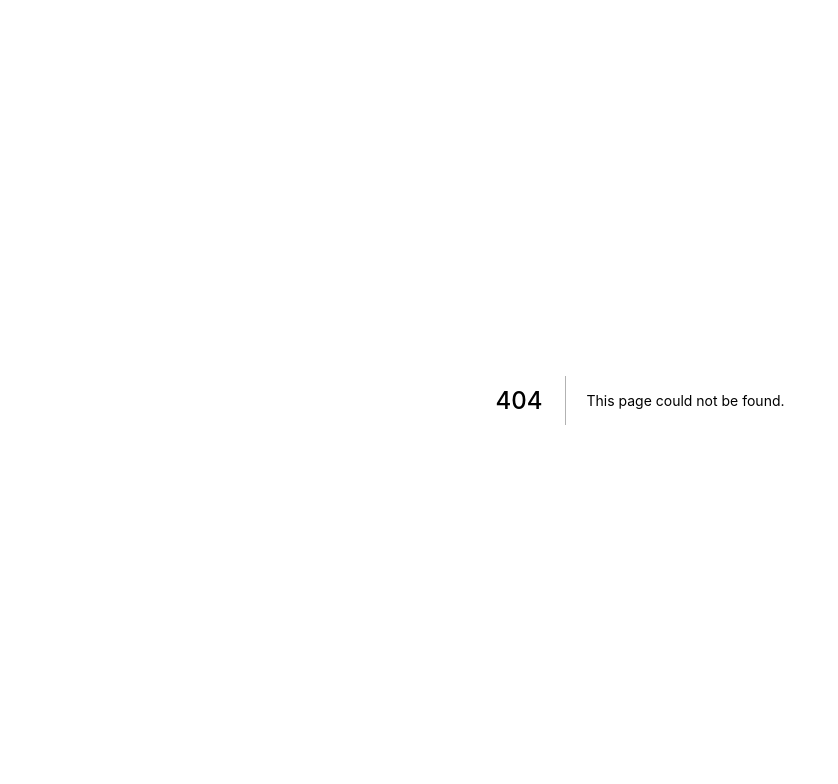
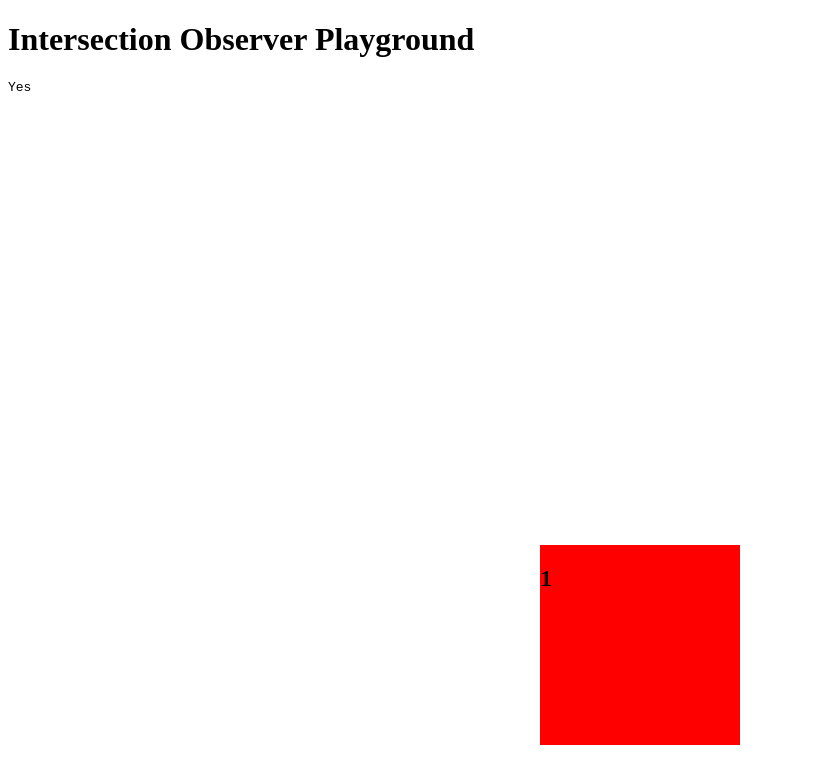
Before and after one commit to xhudec/full-stack-sandbox-web, a Next.js app: page /demos/intersection-observer in a window 1280 px wide. Before the commit this address had no page. Shown: the top 784 px of the page, without its empty margins (0-838 px from the left). Built offline with nearby package versions, Linux system fonts and the light colour scheme.

Commit message:
feat(demos): add Intersection Observer demo page (#115)
* chore(eslint): turn off rules that are resolved by prettier

* feat(demos): add Intersection Observer demo page

```diff
--- /dev/null
+++ b/hooks/use-intersection.ts
@@ -0,0 +1,59 @@
+import React from 'react'
+
+const defaultThreshold = Array.from(Array(100)).map((_, index) => index / 100)
+
+interface IUseIntersectionInput {
+  threshold?: number | number[]
+}
+
+interface IUseIntersection {
+  isIntersected: boolean
+  intersectionRate: number
+  setTargetNode: (node: Element | null) => void
+}
+
+export default function useIntersection({
+  threshold = defaultThreshold,
+}: IUseIntersectionInput = {}): IUseIntersection {
+  const [targetNode, setTargetNode] = React.useState<Element | null>(null)
+  const [isIntersected, setIntersected] = React.useState(false)
+  const [intersectionRate, setIntersectionRate] = React.useState(0)
+
+  const observer = React.useRef(
+    typeof window !== 'undefined'
+      ? new IntersectionObserver(
+          ([entry]) => {
+            setIntersected(entry.isIntersecting)
+            setIntersectionRate(entry.intersectionRatio)
+          },
+          {
+            threshold,
+          }
+        )
+      : null
+  )
+
+  React.useEffect(() => {
+    const { current: currentObserver } = observer
+
+    if (currentObserver) {
+      currentObserver.disconnect()
+
+      if (targetNode) {
+        currentObserver.observe(targetNode)
+      }
+    }
+
+    return () => {
+      if (currentObserver) {
+        currentObserver.disconnect()
+      }
+    }
+  }, [targetNode])
+
+  return {
+    isIntersected,
+    intersectionRate,
+    setTargetNode,
+  }
+}
--- /dev/null
+++ b/pages/demos/intersection-observer.tsx
@@ -0,0 +1,23 @@
+import React from 'react'
+
+import useIntersection from '@hooks/use-intersection'
+
+import * as S from './styled'
+
+export default function IntersectionObserverDemoPage(): JSX.Element {
+  const { isIntersected, intersectionRate, setTargetNode } = useIntersection()
+
+  return (
+    <main>
+      <h1>Intersection Observer Playground</h1>
+
+      <pre>{isIntersected ? 'Yes' : 'No'}</pre>
+
+      <S.Divider />
+
+      <S.Container>
+        <S.Square ref={setTargetNode}>{isIntersected && <h2>{intersectionRate}</h2>}</S.Square>
+      </S.Container>
+    </main>
+  )
+}
--- /dev/null
+++ b/pages/demos/styled.ts
@@ -0,0 +1,17 @@
+import styled from 'styled-components'
+
+export const Divider = styled.div`
+  width: 100%;
+  margin-bottom: 450px;
+`
+
+export const Container = styled.div`
+  display: flex;
+  justify-content: center;
+`
+
+export const Square = styled.div`
+  width: 200px;
+  height: 200px;
+  background-color: #f00;
+`
```
Also changed, not shown: .eslintrc.js.
